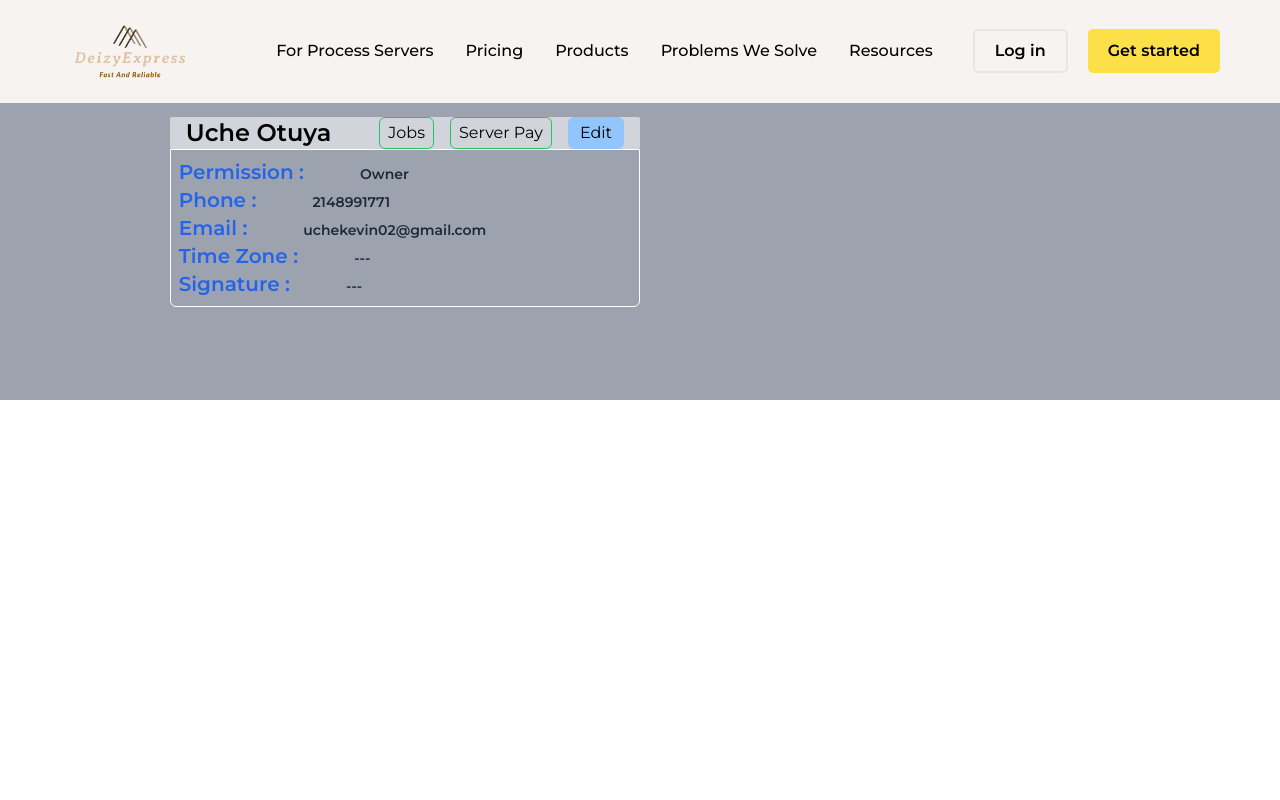
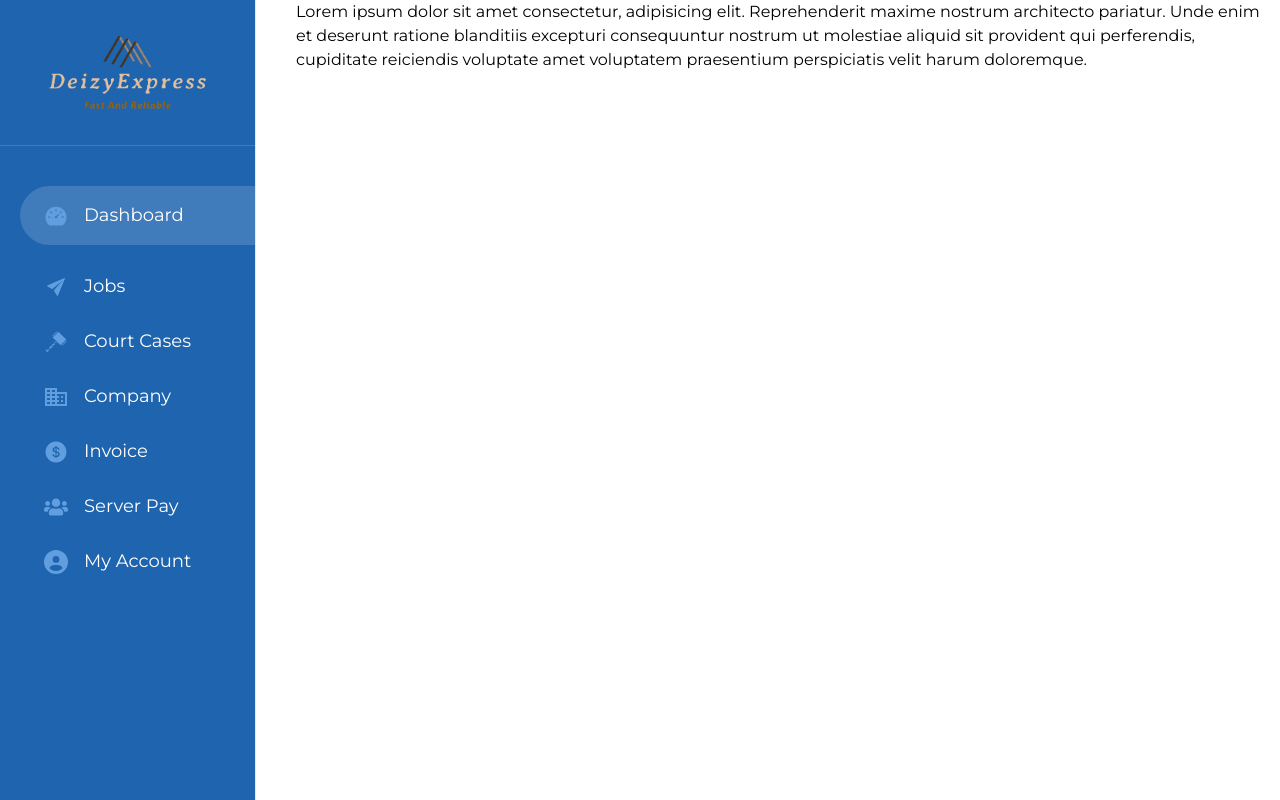
Before and after one commit to AYOMIFROSH/DaizyexpressProject, a React (Vite) app in the folder Frontend/: page /dashboard in a window 1280 px wide. Built offline with nearby package versions, Linux system fonts and the light colour scheme; a web font is replaced by a local one.

Commit message:
dashboard sidebar

```diff
--- /dev/null
+++ b/Frontend/src/Components/Dashboard/Performance.tsx
@@ -0,0 +1,11 @@
+
+
+const Performance = () => {
+  return (
+    <div>
+        Lorem ipsum dolor sit amet consectetur, adipisicing elit. Reprehenderit maxime nostrum architecto pariatur. Unde enim et deserunt ratione blanditiis excepturi consequuntur nostrum ut molestiae aliquid sit provident qui perferendis, cupiditate reiciendis voluptate amet voluptatem praesentium perspiciatis velit harum doloremque.
+    </div>
+  )
+}
+
+export default Performance
--- /dev/null
+++ b/Frontend/src/Components/Dashboard/Sidebar.tsx
@@ -0,0 +1,91 @@
+
+import { NavLink } from "react-router-dom"
+import logo from "../../assets/logo.png"
+import { AiFillDashboard } from "react-icons/ai";
+import { IoIosSend } from "react-icons/io";
+import { GiThorHammer } from "react-icons/gi";
+import { CgOrganisation } from "react-icons/cg";
+import { AiFillDollarCircle } from "react-icons/ai";
+import { FaUsers } from "react-icons/fa";
+import { FaCircleUser } from "react-icons/fa6";
+
+type SideLink = {
+  id: number;
+  name: string;
+  path: string;
+  icon: React.ReactNode; // Type for JSX elements
+};
+
+const Sidebar = () => {
+
+  const SideLink = [
+    {
+      id: 1,
+      name: "Dashboard",
+      path: "/dashboard",
+      icon: <AiFillDashboard />
+    },
+    {
+      id: 2,
+      name: "Jobs",
+      path: "/jobs",
+      icon: <IoIosSend />
+    },
+    {
+      id: 3,
+      name: "Court Cases",
+      path: "/court",
+      icon: <GiThorHammer />
+    },
+    {
+      id: 4,
+      name: "Company",
+      path: "/company",
+      icon: <CgOrganisation />
+    },
+    {
+      id: 5,
+      name: "Invoice",
+      path: "/invoice",
+      icon: <AiFillDollarCircle />
+    },
+    {
+      id: 6,
+      name: "Server Pay",
+      path: "/server",
+      icon: <FaUsers />
+    },
+    {
+      id: 1,
+      name: "My Account",
+      path: "/account",
+      icon: <FaCircleUser />
+    },
+  ]
+  const linkclass = ({ isActive }: {isActive: boolean}) =>
+    isActive ? "flex items-center px-6 max-sm:px-3 max-sm:py-2 bg-[#407BBB] py-4 ml-5 max-sm:ml-1 sidebar" : "flex items-center px-6 max-sm:px-3 max-sm:py-2 ml-5 max-sm:ml-1 rounded-lg";
+
+  return (
+    <div className='flex-1'>
+      <aside className='sticky top-0 left-0 z-40 w-64 h-screen bg-[#1F64AE] border-r border-gray-200 max-md:w-60 max-sm:w-[60px]'>
+        <div className='h-full pb-4 overflow-y-auto'>
+          <div className="flex items-center justify-between">
+            <img src={logo} alt="logo" />
+
+          </div>
+          <div className='bg-[#407BBB] h-[1px] w-full mb-10'/>
+          <ul className="list-none flex flex-col gap-7">
+            {SideLink.map(({name, id, path, icon})=>(
+              <NavLink to={path} key={id} className={linkclass}>
+                <span className='text-2xl mr-4 text-[#619EE0] font-bold '>{icon}</span>
+                <span className='flex-1 me-3 text-[18px] text-white max-sm:hidden'>{name}</span>
+              </NavLink>
+            ))}
+          </ul>
+        </div>
+      </aside>
+    </div>
+  )
+}
+
+export default Sidebar
--- /dev/null
+++ b/Frontend/src/Pages/Account.tsx
@@ -0,0 +1,11 @@
+import Sidebar from "../Components/Dashboard/Sidebar"
+
+const Account = () => {
+  return (
+    <div>
+      <Sidebar />
+    </div>
+  )
+}
+
+export default Account
--- /dev/null
+++ b/Frontend/src/Pages/CompanyPage.tsx
@@ -0,0 +1,12 @@
+import Sidebar from "../Components/Dashboard/Sidebar"
+
+
+const CompanyPage = () => {
+  return (
+    <div>
+      <Sidebar />
+    </div>
+  )
+}
+
+export default CompanyPage
--- /dev/null
+++ b/Frontend/src/Pages/Court.tsx
@@ -0,0 +1,12 @@
+import Sidebar from "../Components/Dashboard/Sidebar"
+
+
+const Court = () => {
+  return (
+    <div>
+      <Sidebar />
+    </div>
+  )
+}
+
+export default Court
--- a/Frontend/src/Pages/Dashboard.tsx
+++ b/Frontend/src/Pages/Dashboard.tsx
@@ -1,12 +1,14 @@
-import Navbar from "../Components/Navbar"
-import Uploads from "../Components/Uploads"
+import Sidebar from "../Components/Dashboard/Sidebar";
+import Performance from "../Components/Dashboard/Performance";
+
+
 
 
 const Dashboard = () => {
   return (
-    <div>
-      <Navbar/>
-      <Uploads/>
+    <div className="flex item-center gap-10">
+      <Sidebar />
+      <Performance />
     </div>
   )
 }
--- /dev/null
+++ b/Frontend/src/Pages/InvoicePage.tsx
@@ -0,0 +1,12 @@
+import Sidebar from "../Components/Dashboard/Sidebar"
+
+
+const InvoicePage = () => {
+  return (
+    <div>
+      <Sidebar />
+    </div>
+  )
+}
+
+export default InvoicePage
--- /dev/null
+++ b/Frontend/src/Pages/JobsPage.tsx
@@ -0,0 +1,12 @@
+import Sidebar from "../Components/Dashboard/Sidebar"
+
+
+const JobsPage = () => {
+  return (
+    <div>
+      <Sidebar />
+    </div>
+  )
+}
+
+export default JobsPage
--- /dev/null
+++ b/Frontend/src/Pages/ServerPage.tsx
@@ -0,0 +1,12 @@
+import Sidebar from "../Components/Dashboard/Sidebar"
+
+
+const ServerPage = () => {
+  return (
+    <div>
+        <Sidebar />
+    </div>
+  )
+}
+
+export default ServerPage
--- a/Frontend/src/index.css
+++ b/Frontend/src/index.css
@@ -13,3 +13,8 @@
 .antd-error{
 	color: red;
 }
+
+.sidebar {
+	border-top-left-radius: 50px;
+	border-bottom-left-radius: 50px;
+}
```
Also changed, not shown: Frontend/src/main.tsx (+31 -0 lines).
